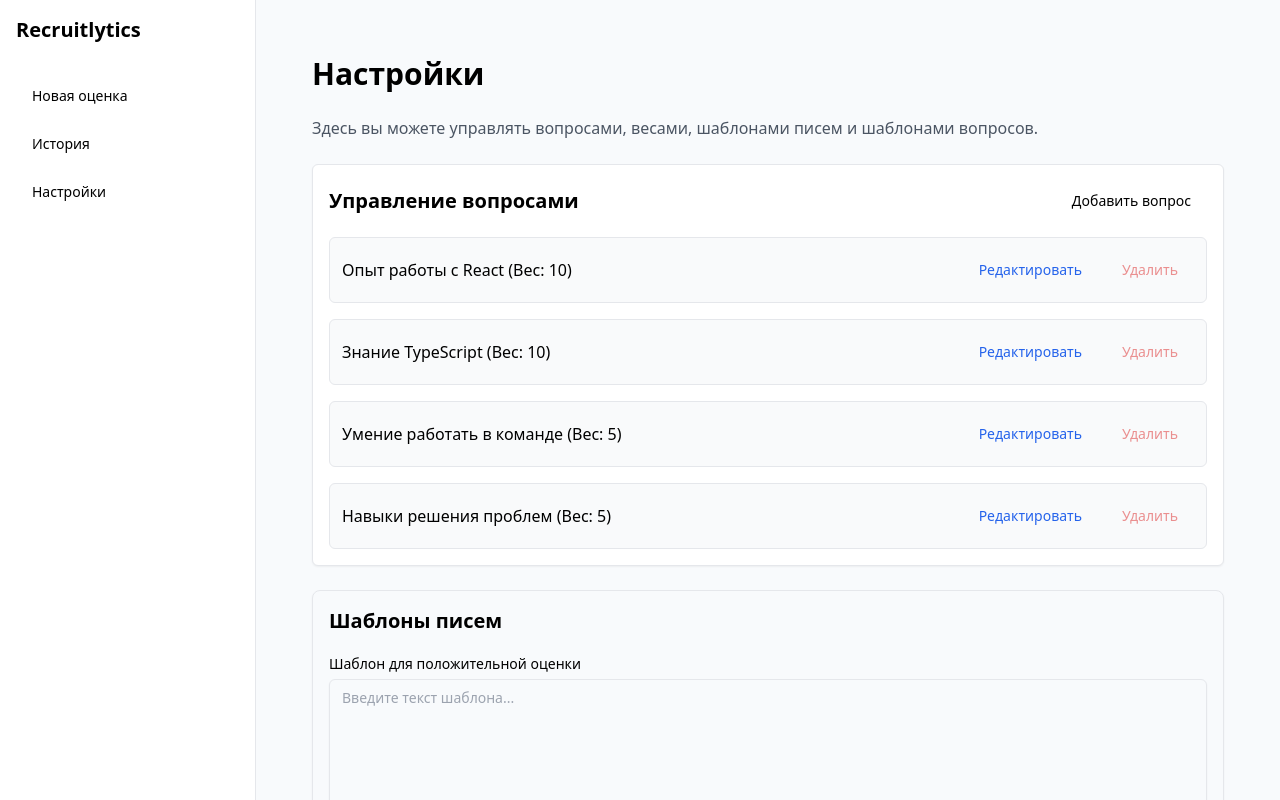
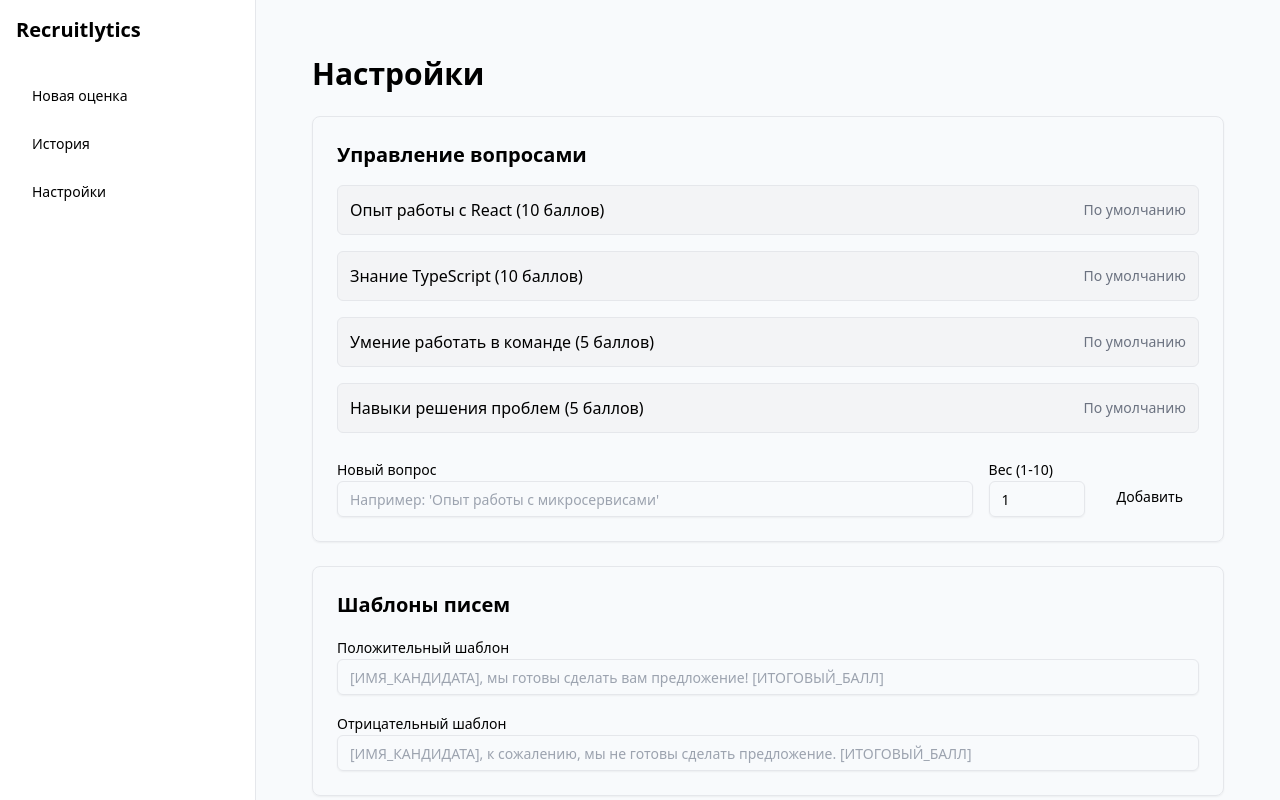
Before and after one commit to haaum666/Recruitlytics, a React (Vite) app: page / in a window 1280 px wide. Both pictures are taken after a click on the button "Настройки". Shown: the top 800 px of the page. Built offline with nearby package versions, Linux system fonts and the light colour scheme.

Commit message:
Update SettingsPage.jsx

```diff
--- a/src/pages/SettingsPage.jsx
+++ b/src/pages/SettingsPage.jsx
@@ -1,20 +1,130 @@
-import React from 'react';
-import QuestionsEditor from '../components/settings/QuestionsEditor';
-import EmailTemplateEditor from '../components/settings/EmailTemplateEditor';
-import QuestionTemplateManager from '../components/settings/QuestionTemplateManager';
+import React, { useState, useEffect } from 'react';
+import { getFromLocalStorage, saveToLocalStorage } from '../services/localStorageService.js';
+import { Card, CardContent } from '../components/ui/card';
+import { Label } from '../components/ui/label';
+import { Input } from '../components/ui/input';
+import { Button } from '../components/ui/button';
+import { questions as defaultQuestions } from '../config/questions.js';
 
 function SettingsPage() {
+  const [customQuestions, setCustomQuestions] = useState([]);
+  const [newQuestionText, setNewQuestionText] = useState('');
+  const [newQuestionWeight, setNewQuestionWeight] = useState(1);
+  const [emailTemplates, setEmailTemplates] = useState({ positive: '', negative: '' });
+
+  useEffect(() => {
+    const savedQuestions = getFromLocalStorage('customQuestions', []);
+    setCustomQuestions(savedQuestions);
+    const savedTemplates = getFromLocalStorage('emailTemplates', { positive: '', negative: '' });
+    setEmailTemplates(savedTemplates);
+  }, []);
+
+  const handleAddQuestion = () => {
+    if (newQuestionText.trim() !== '') {
+      const weight = Math.max(1, Math.min(10, Number(newQuestionWeight)));
+      const newQuestion = {
+        id: Date.now(),
+        text: newQuestionText,
+        weight: weight,
+      };
+      const updatedQuestions = [...customQuestions, newQuestion];
+      setCustomQuestions(updatedQuestions);
+      saveToLocalStorage('customQuestions', updatedQuestions);
+      setNewQuestionText('');
+      setNewQuestionWeight(1);
+    }
+  };
+
+  const handleDeleteQuestion = (id) => {
+    const updatedQuestions = customQuestions.filter(q => q.id !== id);
+    setCustomQuestions(updatedQuestions);
+    saveToLocalStorage('customQuestions', updatedQuestions);
+  };
+
+  const handleTemplateChange = (type, value) => {
+    const updatedTemplates = { ...emailTemplates, [type]: value };
+    setEmailTemplates(updatedTemplates);
+    saveToLocalStorage('emailTemplates', updatedTemplates);
+  };
+
   return (
     <div className="p-6">
       <h1 className="text-3xl font-bold mb-6">Настройки</h1>
-      <p className="text-gray-600 mb-6">
-        Здесь вы можете управлять вопросами, весами, шаблонами писем и шаблонами вопросов.
-      </p>
-      <div className="space-y-6">
-        <QuestionsEditor />
-        <EmailTemplateEditor />
-        <QuestionTemplateManager />
-      </div>
+
+      {/* Управление вопросами */}
+      <Card className="mb-6">
+        <CardContent className="pt-6">
+          <h2 className="text-xl font-semibold mb-4">Управление вопросами</h2>
+          <div className="space-y-4">
+            {defaultQuestions.map(q => (
+              <div key={q.id} className="flex items-center justify-between p-3 border rounded-md bg-gray-100">
+                <span>{q.text} ({q.weight} баллов)</span>
+                <span className="text-sm text-gray-500">По умолчанию</span>
+              </div>
+            ))}
+            {customQuestions.map(q => (
+              <div key={q.id} className="flex items-center justify-between p-3 border rounded-md">
+                <span>{q.text} ({q.weight} баллов)</span>
+                <Button onClick={() => handleDeleteQuestion(q.id)} variant="destructive" size="sm">
+                  Удалить
+                </Button>
+              </div>
+            ))}
+          </div>
+          <div className="mt-6 flex flex-col sm:flex-row gap-4">
+            <div className="flex-grow">
+              <Label htmlFor="new-question">Новый вопрос</Label>
+              <Input
+                id="new-question"
+                value={newQuestionText}
+                onChange={(e) => setNewQuestionText(e.target.value)}
+                placeholder="Например: 'Опыт работы с микросервисами'"
+              />
+            </div>
+            <div className="w-24">
+              <Label htmlFor="new-question-weight">Вес (1-10)</Label>
+              <Input
+                id="new-question-weight"
+                type="number"
+                min="1"
+                max="10"
+                value={newQuestionWeight}
+                onChange={(e) => setNewQuestionWeight(e.target.value)}
+              />
+            </div>
+            <Button onClick={handleAddQuestion} className="mt-auto">
+              Добавить
+            </Button>
+          </div>
+        </CardContent>
+      </Card>
+
+      {/* Настройка шаблонов писем */}
+      <Card>
+        <CardContent className="pt-6">
+          <h2 className="text-xl font-semibold mb-4">Шаблоны писем</h2>
+          <div className="space-y-4">
+            <div>
+              <Label htmlFor="positive-template">Положительный шаблон</Label>
+              <Input
+                id="positive-template"
+                value={emailTemplates.positive}
+                onChange={(e) => handleTemplateChange('positive', e.target.value)}
+                placeholder="[ИМЯ_КАНДИДАТА], мы готовы сделать вам предложение! [ИТОГОВЫЙ_БАЛЛ]"
+              />
+            </div>
+            <div>
+              <Label htmlFor="negative-template">Отрицательный шаблон</Label>
+              <Input
+                id="negative-template"
+                value={emailTemplates.negative}
+                onChange={(e) => handleTemplateChange('negative', e.target.value)}
+                placeholder="[ИМЯ_КАНДИДАТА], к сожалению, мы не готовы сделать предложение. [ИТОГОВЫЙ_БАЛЛ]"
+              />
+            </div>
+          </div>
+        </CardContent>
+      </Card>
     </div>
   );
 }
```
